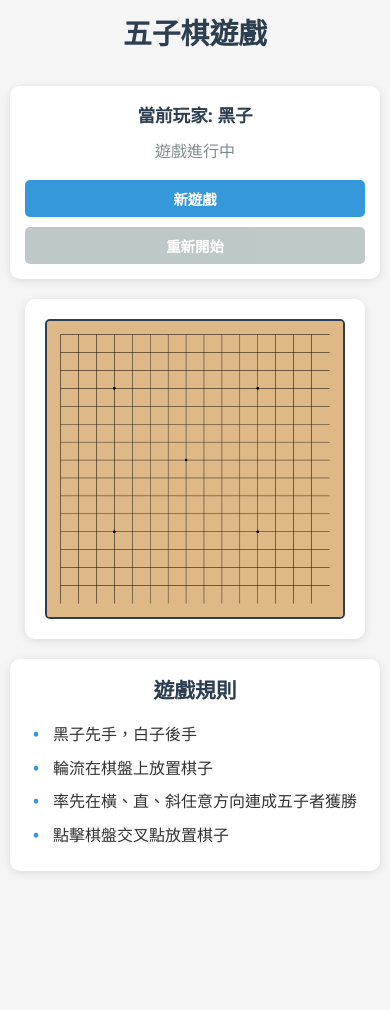
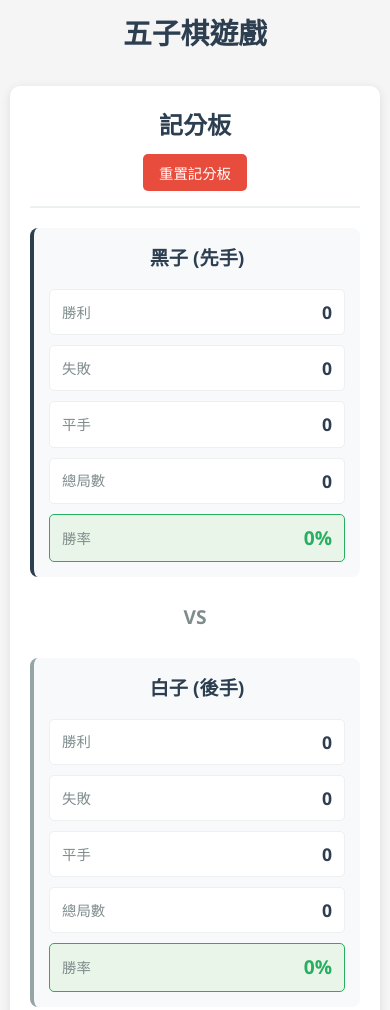
Before and after one commit to GitYCC/gomoku-vibe-example, a plain HTML site: page src/frontend/index.html in a window 390 px wide. Shown: the top 1010 px of the page. Before the commit the page ends 881 px from the top, so only its background shows below. Drawn offline with Linux system fonts and the light colour scheme; no server answers.

Commit message:
Add comprehensive scoreboard feature with stats tracking and UI integration

```diff
--- a/src/frontend/css/styles.css
+++ b/src/frontend/css/styles.css
@@ -32,6 +32,28 @@ header h1 {
 
 /* Main content layout */
 main {
+    display: flex;
+    flex-direction: column;
+    align-items: center;
+    gap: 20px;
+}
+
+/* Game layout */
+.game-layout {
+    display: flex;
+    gap: 30px;
+    align-items: flex-start;
+    width: 100%;
+    max-width: 1200px;
+}
+
+.left-panel {
+    min-width: 300px;
+    flex-shrink: 0;
+}
+
+.center-panel {
+    flex: 1;
     display: flex;
     flex-direction: column;
     align-items: center;
@@ -256,3 +278,180 @@ main {
 .error {
     color: #e74c3c;
 }
+
+/* Scoreboard styles */
+.scoreboard-container {
+    background: white;
+    border-radius: 10px;
+    box-shadow: 0 2px 10px rgba(0, 0, 0, 0.1);
+    padding: 20px;
+    width: 100%;
+}
+
+.scoreboard-header {
+    display: flex;
+    justify-content: space-between;
+    align-items: center;
+    margin-bottom: 20px;
+    padding-bottom: 15px;
+    border-bottom: 2px solid #ecf0f1;
+}
+
+.scoreboard-header h2 {
+    color: #2c3e50;
+    font-size: 1.5rem;
+    margin: 0;
+}
+
+.reset-btn {
+    background-color: #e74c3c;
+    color: white;
+    border: none;
+    padding: 8px 16px;
+    border-radius: 5px;
+    cursor: pointer;
+    font-size: 0.9rem;
+    transition: all 0.3s ease;
+}
+
+.reset-btn:hover {
+    background-color: #c0392b;
+    transform: translateY(-1px);
+}
+
+.scoreboard-content {
+    display: flex;
+    flex-direction: column;
+    gap: 20px;
+}
+
+.player-stats {
+    background: #f8f9fa;
+    border-radius: 8px;
+    padding: 15px;
+    border-left: 4px solid #3498db;
+}
+
+.player-stats:first-child {
+    border-left-color: #2c3e50;
+}
+
+.player-stats:last-child {
+    border-left-color: #95a5a6;
+}
+
+.player-info h3 {
+    color: #2c3e50;
+    margin-bottom: 15px;
+    font-size: 1.2rem;
+    text-align: center;
+}
+
+.stats-grid {
+    display: grid;
+    grid-template-columns: 1fr 1fr;
+    gap: 10px;
+}
+
+.stat-item {
+    display: flex;
+    justify-content: space-between;
+    align-items: center;
+    padding: 8px 12px;
+    background: white;
+    border-radius: 5px;
+    border: 1px solid #ecf0f1;
+}
+
+.stat-item.win-rate {
+    grid-column: 1 / -1;
+    background: #e8f5e8;
+    border-color: #27ae60;
+}
+
+.stat-label {
+    font-weight: 500;
+    color: #7f8c8d;
+    font-size: 0.9rem;
+}
+
+.stat-value {
+    font-weight: bold;
+    color: #2c3e50;
+    font-size: 1.1rem;
+}
+
+.win-rate .stat-value {
+    color: #27ae60;
+    font-size: 1.2rem;
+}
+
+.vs-divider {
+    text-align: center;
+    font-size: 1.2rem;
+    font-weight: bold;
+    color: #7f8c8d;
+    margin: 10px 0;
+}
+
+/* Responsive design for scoreboard */
+@media (max-width: 768px) {
+    .game-layout {
+        flex-direction: column;
+        align-items: center;
+    }
+
+    .left-panel {
+        min-width: auto;
+        width: 100%;
+        max-width: 500px;
+    }
+
+    .center-panel {
+        width: 100%;
+    }
+
+    .scoreboard-header {
+        flex-direction: column;
+        gap: 10px;
+        text-align: center;
+    }
+
+    .scoreboard-content {
+        flex-direction: row;
+        gap: 15px;
+    }
+
+    .player-stats {
+        flex: 1;
+    }
+
+    .vs-divider {
+        writing-mode: vertical-lr;
+        text-orientation: mixed;
+        margin: 0 5px;
+        align-self: center;
+    }
+}
+
+@media (max-width: 480px) {
+    .scoreboard-content {
+        flex-direction: column;
+        gap: 15px;
+    }
+
+    .vs-divider {
+        writing-mode: horizontal-tb;
+        text-orientation: mixed;
+        margin: 10px 0;
+        align-self: auto;
+    }
+
+    .stats-grid {
+        grid-template-columns: 1fr;
+    }
+
+    .stat-item.win-rate {
+        grid-column: 1;
+    }
+}
--- a/src/frontend/index.html
+++ b/src/frontend/index.html
@@ -13,6 +13,14 @@
         </header>
 
         <main>
+            <div class="game-layout">
+                <div class="left-panel">
+                    <div id="scoreboard-container">
+                        <!-- Scoreboard will be inserted here -->
+                    </div>
+                </div>
+
+                <div class="center-panel">
                     <div class="game-info">
                         <div class="status-panel">
                             <div class="current-player">
@@ -32,6 +40,8 @@
                     <div class="game-board-container">
                         <canvas id="game-board" width="600" height="600"></canvas>
                     </div>
+                </div>
+            </div>
 
             <div class="game-instructions">
                 <h3>遊戲規則</h3>
@@ -49,6 +59,7 @@
     <script src="js/board-renderer.js"></script>
     <script src="js/input-handler.js"></script>
     <script src="js/game-state-manager.js"></script>
+    <script src="js/scoreboard-ui.js"></script>
     <script src="js/game-ui.js"></script>
     <script src="js/main.js"></script>
 </body>
--- a/src/frontend/js/api-client.js
+++ b/src/frontend/js/api-client.js
@@ -86,4 +86,44 @@ class ApiClient {
             throw error;
         }
     }
+
+    async getScoreboard() {
+        try {
+            const response = await fetch(`${this.baseURL}/scoreboard`, {
+                method: 'GET',
+                headers: {
+                    'Content-Type': 'application/json',
+                }
+            });
+
+            if (!response.ok) {
+                throw new Error(`HTTP error! status: ${response.status}`);
+            }
+
+            return await response.json();
+        } catch (error) {
+            console.error('Error getting scoreboard:', error);
+            throw error;
+        }
+    }
+
+    async resetScoreboard() {
+        try {
+            const response = await fetch(`${this.baseURL}/scoreboard/reset`, {
+                method: 'POST',
+                headers: {
+                    'Content-Type': 'application/json',
+                }
+            });
+
+            if (!response.ok) {
+                throw new Error(`HTTP error! status: ${response.status}`);
+            }
+
+            return await response.json();
+        } catch (error) {
+            console.error('Error resetting scoreboard:', error);
+            throw error;
+        }
+    }
 }
--- a/src/frontend/js/main.js
+++ b/src/frontend/js/main.js
@@ -4,13 +4,29 @@ document.addEventListener('DOMContentLoaded', () => {
     const apiClient = new ApiClient();
     const boardRenderer = new BoardRenderer('game-board');
     const gameStateManager = new GameStateManager(apiClient);
+    const scoreboardUI = new ScoreboardUI();
     const gameUI = new GameUI(gameStateManager);
     const inputHandler = new InputHandler(boardRenderer, gameStateManager);
 
-    // Set up game state listener for board renderer
+    // Set up scoreboard
+    scoreboardUI.setApiClient(apiClient);
+    const scoreboardContainer = document.getElementById('scoreboard-container');
+    scoreboardContainer.appendChild(scoreboardUI.getElement());
+
+    // Load initial scoreboard data
+    scoreboardUI.loadScoreboard();
+
+    // Set up game state listener for board renderer and scoreboard
     gameStateManager.addListener((gameState) => {
         if (gameState && gameState.board) {
             boardRenderer.renderBoard(gameState.board);
+
+            // Update scoreboard when game ends
+            if (gameState.game_status !== 'playing') {
+                setTimeout(() => {
+                    scoreboardUI.loadScoreboard();
+                }, 100); // Small delay to ensure backend has processed the score update
+            }
         }
     });
 
--- /dev/null
+++ b/src/frontend/js/scoreboard-ui.js
@@ -0,0 +1,144 @@
+class ScoreboardUI {
+    constructor() {
+        this.scoreboardElement = null;
+        this.apiClient = null;
+        this.init();
+    }
+
+    init() {
+        this.createScoreboardElement();
+        this.setupEventListeners();
+    }
+
+    setApiClient(apiClient) {
+        this.apiClient = apiClient;
+    }
+
+    createScoreboardElement() {
+        this.scoreboardElement = document.createElement('div');
+        this.scoreboardElement.id = 'scoreboard';
+        this.scoreboardElement.className = 'scoreboard-container';
+
+        this.scoreboardElement.innerHTML = `
+            <div class="scoreboard-header">
+                <h2>記分板</h2>
+                <button id="reset-scoreboard" class="reset-btn">重置記分板</button>
+            </div>
+            <div class="scoreboard-content">
+                <div class="player-stats" id="player1-stats">
+                    <div class="player-info">
+                        <h3>黑子 (先手)</h3>
+                        <div class="stats-grid">
+                            <div class="stat-item">
+                                <span class="stat-label">勝利</span>
+                                <span class="stat-value" id="player1-wins">0</span>
+                            </div>
+                            <div class="stat-item">
+                                <span class="stat-label">失敗</span>
+                                <span class="stat-value" id="player1-losses">0</span>
+                            </div>
+                            <div class="stat-item">
+                                <span class="stat-label">平手</span>
+                                <span class="stat-value" id="player1-draws">0</span>
+                            </div>
+                            <div class="stat-item">
+                                <span class="stat-label">總局數</span>
+                                <span class="stat-value" id="player1-total">0</span>
+                            </div>
+                            <div class="stat-item win-rate">
+                                <span class="stat-label">勝率</span>
+                                <span class="stat-value" id="player1-winrate">0%</span>
+                            </div>
+                        </div>
+                    </div>
+                </div>
+                <div class="vs-divider">VS</div>
+                <div class="player-stats" id="player2-stats">
+                    <div class="player-info">
+                        <h3>白子 (後手)</h3>
+                        <div class="stats-grid">
+                            <div class="stat-item">
+                                <span class="stat-label">勝利</span>
+                                <span class="stat-value" id="player2-wins">0</span>
+                            </div>
+                            <div class="stat-item">
+                                <span class="stat-label">失敗</span>
+                                <span class="stat-value" id="player2-losses">0</span>
+                            </div>
+                            <div class="stat-item">
+                                <span class="stat-label">平手</span>
+                                <span class="stat-value" id="player2-draws">0</span>
+                            </div>
+                            <div class="stat-item">
+                                <span class="stat-label">總局數</span>
+                                <span class="stat-value" id="player2-total">0</span>
+                            </div>
+                            <div class="stat-item win-rate">
+                                <span class="stat-label">勝率</span>
+                                <span class="stat-value" id="player2-winrate">0%</span>
+                            </div>
+                        </div>
+                    </div>
+                </div>
+            </div>
+        `;
+    }
+
+    setupEventListeners() {
+        const resetBtn = this.scoreboardElement.querySelector('#reset-scoreboard');
+        resetBtn.addEventListener('click', () => this.resetScoreboard());
+    }
+
+    updateScoreboard(scoreboardData) {
+        const player1 = scoreboardData.player1;
+        const player2 = scoreboardData.player2;
+
+        // Update player 1 stats
+        document.getElementById('player1-wins').textContent = player1.wins;
+        document.getElementById('player1-losses').textContent = player1.losses;
+        document.getElementById('player1-draws').textContent = player1.draws;
+        document.getElementById('player1-total').textContent = player1.total_games;
+        document.getElementById('player1-winrate').textContent = player1.win_rate + '%';
+
+        // Update player 2 stats
+        document.getElementById('player2-wins').textContent = player2.wins;
+        document.getElementById('player2-losses').textContent = player2.losses;
+        document.getElementById('player2-draws').textContent = player2.draws;
+        document.getElementById('player2-total').textContent = player2.total_games;
+        document.getElementById('player2-winrate').textContent = player2.win_rate + '%';
+    }
+
+    async loadScoreboard() {
+        if (!this.apiClient) {
+            console.error('API client not set');
+            return;
+        }
+
+        try {
+            const response = await this.apiClient.getScoreboard();
+            if (response.scoreboard) {
+                this.updateScoreboard(response.scoreboard);
+            }
+        } catch (error) {
+            console.error('Error loading scoreboard:', error);
+        }
+    }
+
+    async resetScoreboard() {
+        if (!this.apiClient) {
+            console.error('API client not set');
+            return;
+        }
+
+        try {
+            await this.apiClient.resetScoreboard();
+            await this.loadScoreboard(); // Reload after reset
+        } catch (error) {
+            console.error('Error resetting scoreboard:', error);
+        }
+    }
+
+    getElement() {
+        return this.scoreboardElement;
+    }
+}
```
Also changed, not shown: 9 other files. Lines whose indentation alone changed are shown as unchanged.
